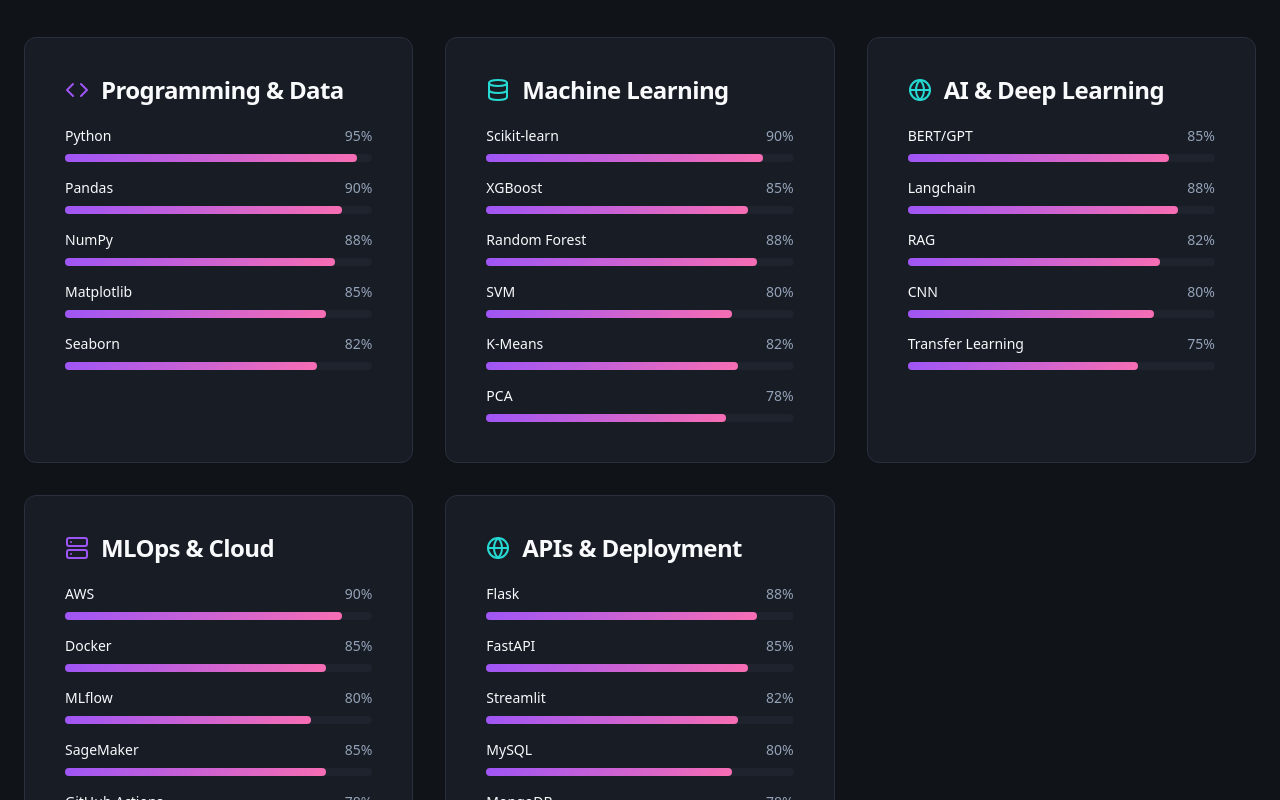
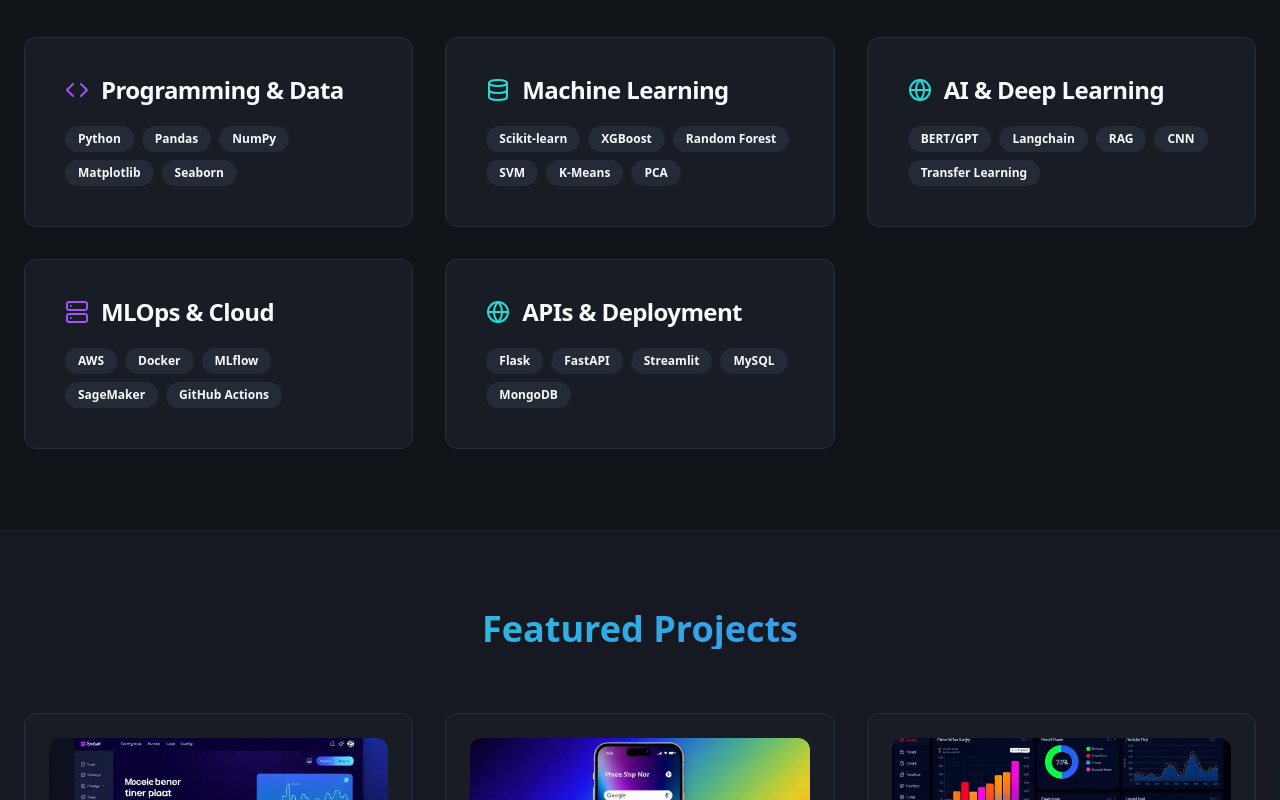
Before and after one commit to tchandrareddy21/tchandrareddy21.github.io, a React (Vite) app: page / in a window 1280 px wide. Shown: the part 1780-2580 px from the top of the page. Built offline with nearby package versions, Linux system fonts and the light colour scheme.

Commit message:
Fix: Update links, remove vertical line, and skill percentages
- Updated social media links.
- Removed the vertical line in the intro section.
- Removed skill percentages.

```diff
--- a/src/components/Portfolio.tsx
+++ b/src/components/Portfolio.tsx
@@ -299,6 +299,8 @@ const Portfolio = () => {
                   </a>
                   <a
                     href="mailto:tchandrareddy21@gmail.com"
+                    target="_blank"
+                    rel="noopener noreferrer"
                     className="p-3 bg-background/80 rounded-full shadow-lg hover:shadow-xl transition-all hover:scale-110 hover-glow"
                   >
                     <Mail className="w-6 h-6" />
@@ -316,7 +318,7 @@ const Portfolio = () => {
               </h1>
               <div className="text-xl lg:text-2xl mb-8 h-8">
                 {isTyping && (
-                  <span className="animate-typing overflow-hidden whitespace-nowrap border-r-2 border-primary">
+                  <span className="animate-typing overflow-hidden whitespace-nowrap">
                     {typingText}
                   </span>
                 )}
@@ -404,20 +406,11 @@ const Portfolio = () => {
                   </CardTitle>
                 </CardHeader>
                 <CardContent>
-                  <div className="space-y-4">
+                  <div className="flex flex-wrap gap-2">
                     {skillList.map((skill) => (
-                      <div key={skill.name}>
-                        <div className="flex justify-between mb-2">
-                          <span className="text-sm font-medium">{skill.name}</span>
-                          <span className="text-sm text-muted-foreground">{skill.level}%</span>
-                        </div>
-                        <div className="w-full bg-muted rounded-full h-2">
-                          <div
-                            className="gradient-primary h-2 rounded-full transition-all duration-1000"
-                            style={{ width: `${skill.level}%` }}
-                          ></div>
-                        </div>
-                      </div>
+                      <Badge key={skill.name} variant="secondary" className="px-3 py-1">
+                        {skill.name}
+                      </Badge>
                     ))}
                   </div>
                 </CardContent>
```
